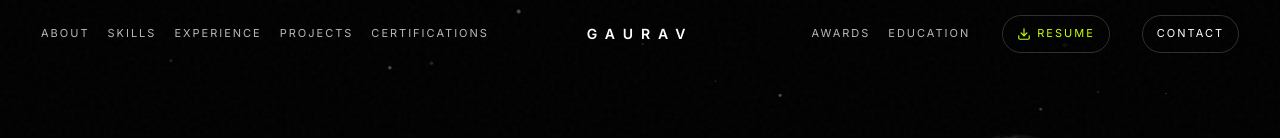
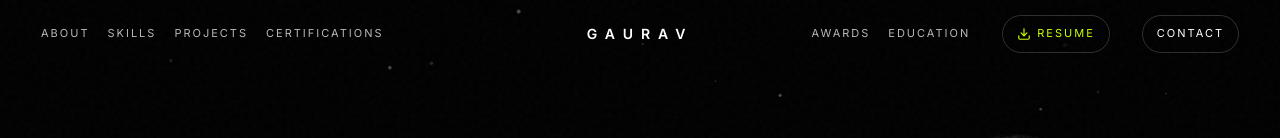
Before and after one commit to G4uravXDev/G4uravXPortfolio, a Next.js app: page / in a window 1280 px wide. Shown: the top 138 px of the page. Built offline with nearby package versions, Linux system fonts and the light colour scheme; a web font is replaced by a local one.

Commit message:
Thor Loves Thunder

```diff
--- a/app/components/NavBar.tsx
+++ b/app/components/NavBar.tsx
@@ -63,7 +63,7 @@ export default function NavBar() {
                     <nav className="nav-links" aria-label="Primary navigation">
                         <a href="#about">About</a>
                         <a href="#technical-arsenal">Skills</a>
-                        <a href="#experience">Experience</a>
+                        {/* <a href="#experience">Experience</a> */}
                         <a href="#projects">Projects</a>
                         <a href="#certifications">Certifications</a>
                     </nav>
```
